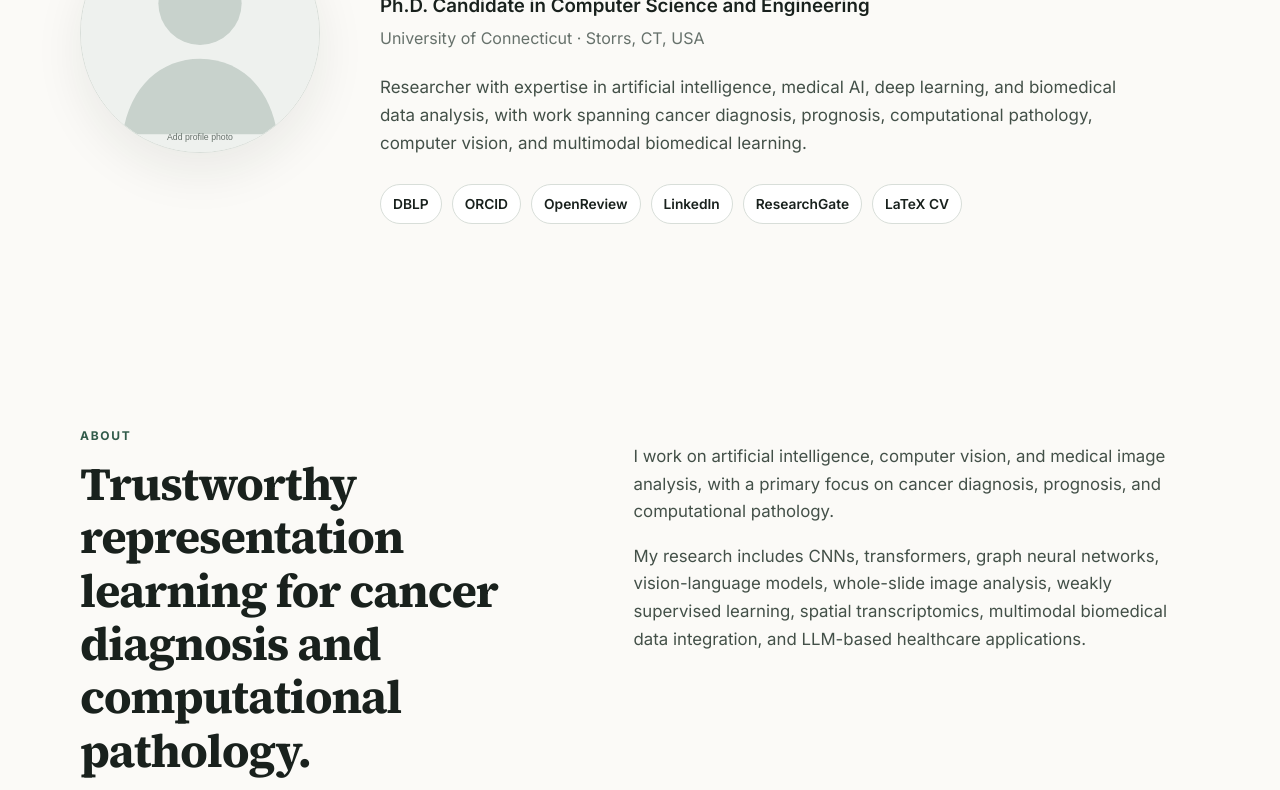
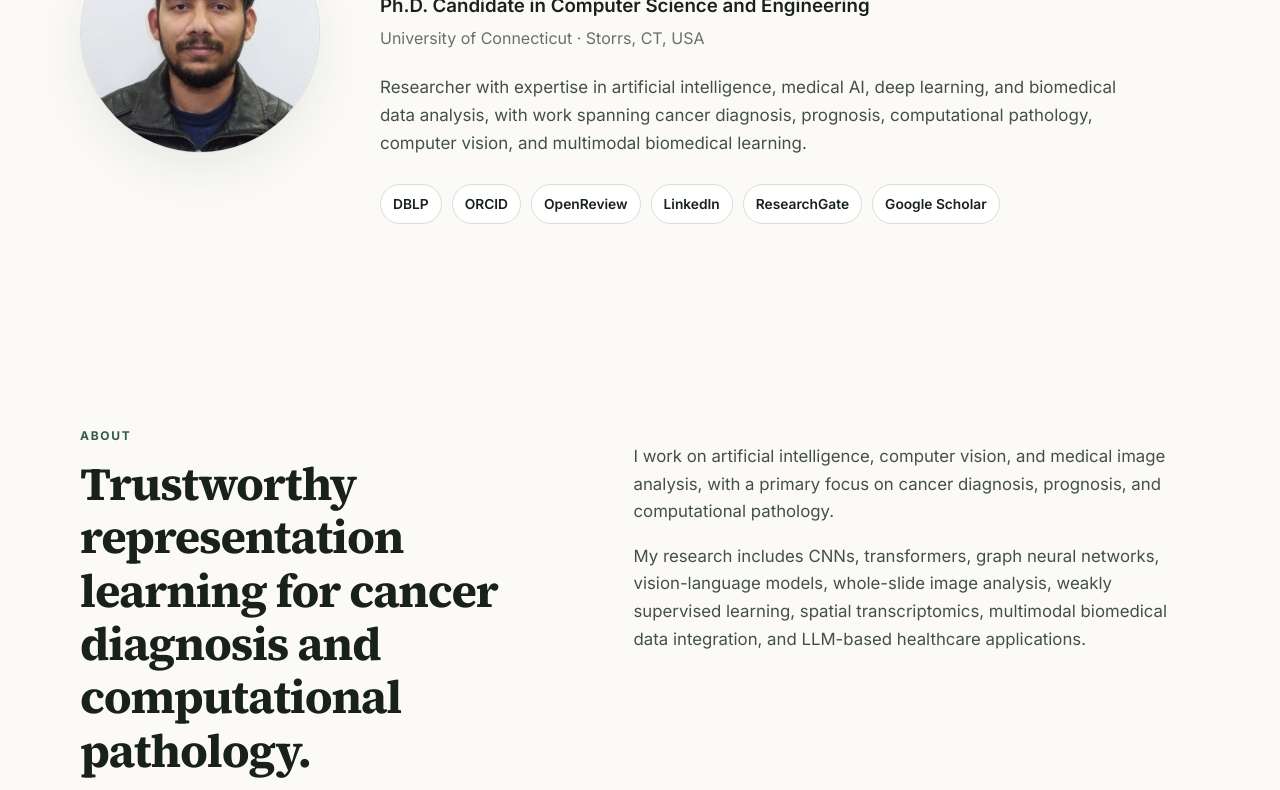
Before and after one commit to masum-junayed/masum-junayed.github.io, a plain HTML site: page index.html in a window 1280 px wide. Shown: the part 349-1139 px from the top of the page. Drawn offline with Linux system fonts and the light colour scheme.

Commit message:
Update profile photo and Google Scholar

```diff
--- a/index.html
+++ b/index.html
@@ -15,11 +15,11 @@
 
 <main id="top">
 <section class="hero container">
-<div class="hero-photo"><img src="assets/profile-placeholder.svg" alt="Masum Shah Junayed profile photo"></div>
+<div class="hero-photo"><img src="assets/msj.jpg" alt="Masum Shah Junayed profile photo"></div>
 <div class="hero-copy"><p class="eyebrow">Artificial Intelligence · Medical AI · Computer Vision</p><h1>Masum Shah Junayed</h1>
 <p class="hero-role">Ph.D. Candidate in Computer Science and Engineering</p><p class="hero-affiliation">University of Connecticut · Storrs, CT, USA</p>
 <p class="hero-summary">Researcher with expertise in artificial intelligence, medical AI, deep learning, and biomedical data analysis, with work spanning cancer diagnosis, prognosis, computational pathology, computer vision, and multimodal biomedical learning.</p>
-<div class="profile-links"><a href="https://dblp.org/pid/220/3915.html" target="_blank">DBLP</a><a href="https://orcid.org/0000-0003-3592-4601" target="_blank">ORCID</a><a href="https://openreview.net/profile?id=~Masum_Shah_Junayed1" target="_blank">OpenReview</a><a href="https://www.linkedin.com/in/masum-shah-junayed" target="_blank">LinkedIn</a><a href="https://www.researchgate.net/profile/Masum-Shah-Junayed" target="_blank">ResearchGate</a><a href="assets/Masum_Shah_Junayed_CV.tex">LaTeX CV</a></div>
+<div class="profile-links"><a href="https://dblp.org/pid/220/3915.html" target="_blank">DBLP</a><a href="https://orcid.org/0000-0003-3592-4601" target="_blank">ORCID</a><a href="https://openreview.net/profile?id=~Masum_Shah_Junayed1" target="_blank">OpenReview</a><a href="https://www.linkedin.com/in/masum-shah-junayed" target="_blank">LinkedIn</a><a href="https://www.researchgate.net/profile/Masum-Shah-Junayed" target="_blank">ResearchGate</a><a href="https://scholar.google.com/citations?user=UIxndCUAAAAJ&hl=en" target="_blank" rel="noreferrer">Google Scholar</a></div>
 </div></section>
 
 <section id="about" class="section container two-col"><div><p class="section-kicker">About</p><h2>Trustworthy representation learning for cancer diagnosis and computational pathology.</h2></div>
@@ -469,7 +469,7 @@
 </div></section>
 
 <section id="contact" class="section contact-section"><div class="container contact-inner"><div><p class="section-kicker light">Contact</p><h2>Research, collaboration, and academic opportunities</h2><p>Connect through my academic and professional profiles.</p></div>
-<div class="contact-links"><a href="https://orcid.org/0000-0003-3592-4601" target="_blank">ORCID ↗</a><a href="https://dblp.org/pid/220/3915.html" target="_blank">DBLP ↗</a><a href="https://www.linkedin.com/in/masum-shah-junayed" target="_blank">LinkedIn ↗</a><a href="https://www.researchgate.net/profile/Masum-Shah-Junayed" target="_blank">ResearchGate ↗</a></div></div></section>
+<div class="contact-links"><a href="https://scholar.google.com/citations?user=UIxndCUAAAAJ&hl=en" target="_blank">Google Scholar ↗</a><a href="https://orcid.org/0000-0003-3592-4601" target="_blank">ORCID ↗</a><a href="https://dblp.org/pid/220/3915.html" target="_blank">DBLP ↗</a><a href="https://www.linkedin.com/in/masum-shah-junayed" target="_blank">LinkedIn ↗</a><a href="https://www.researchgate.net/profile/Masum-Shah-Junayed" target="_blank">ResearchGate ↗</a></div></div></section>
 </main>
 
 <footer><div class="container footer-inner"><p>© <span id="year"></span> Masum Shah Junayed</p><p>Academic portfolio · GitHub Pages</p></div></footer>
```
Also changed, not shown: assets/msj.jpg (added), 1 other file.
